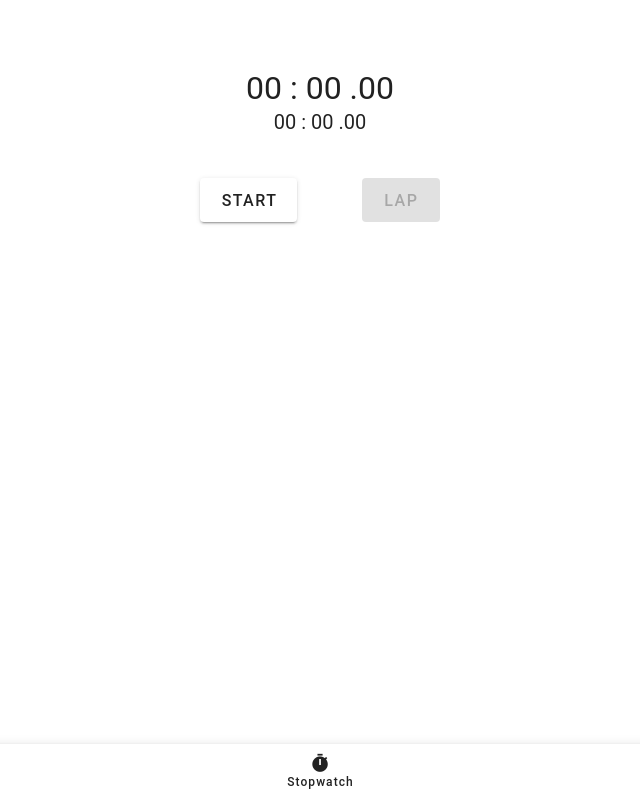
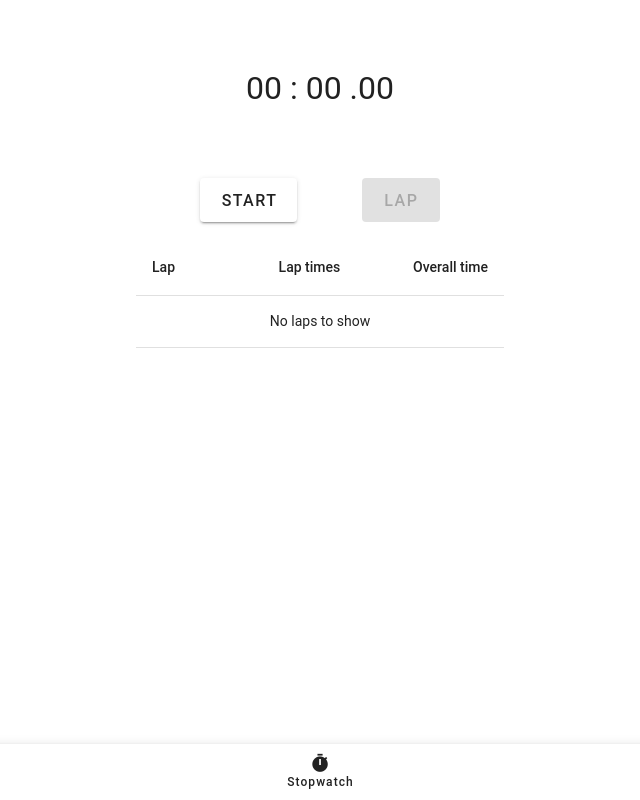
Before and after one commit to kadir-y/clock, a Vue app: page /stopwatch in a window 1280 px wide. Shown: the whole page, without its empty margins (320-960 px from the left). Built offline with nearby package versions, Linux system fonts and the light colour scheme.

Commit message:
Reset action and some bugs fixed

```diff
--- a/src/App.vue
+++ b/src/App.vue
@@ -5,7 +5,6 @@
       <v-bottom-navigation>
         <v-btn value="stopwatch">
           <v-icon>mdi-timer</v-icon>
-
           <span>Stopwatch</span>
         </v-btn>
       </v-bottom-navigation>
--- a/src/pages/stopwatch.vue
+++ b/src/pages/stopwatch.vue
@@ -1,7 +1,7 @@
 <template>
   <div class="stopwatch">
     <div class="overallTime">{{ displayOverallTime }}</div>
-    <div class="lapTime">{{ displayLapTime }}</div>
+    <div class="lapTime">{{ laps.length > 1 ? displayLapTime : '' }}</div>
     <div class="buttons">
       <template v-if="!stopped">
         <v-btn v-if="!running" size="large" @click="startHandler">Start</v-btn>
@@ -14,9 +14,9 @@
     </div>
 
     <v-data-table-virtual
-      v-if="laps.length > 1"
       :headers="table.headers"
       :items="displayLaps"
+      no-data-text="No laps to show"
       height="22rem"
       item-value="index"
     ></v-data-table-virtual>
@@ -62,12 +62,11 @@ export default {
     fitToTime (time) {
       const parser = new dateParser()
       const { hours, minutes, seconds, miliseconds } = parser.mixed(time)
-      return `
-        ${hours === 0 ? '' : hours.toString() + ':'}
-        ${minutes < 10 ? '0' + minutes.toString() : minutes}
-         : ${seconds < 10 ? '0' + seconds.toString() : seconds}
-         .${miliseconds < 100 ? '0' + miliseconds.toString().slice(0, 1) : miliseconds.toString().slice(0, 2)}
-      `
+      return  (hours === 0 ? '' : (hours < 10 ? '0' + hours.toString() : hours.toString()) + ' : ') +
+        (minutes < 10 ? '0' + minutes.toString() : minutes) +
+        (' : ' + (seconds < 10 ? '0' + seconds.toString() : seconds)) +
+        (' .' + (miliseconds < 100 ? '0' + miliseconds.toString().slice(0, 1) : miliseconds.toString().slice(0, 2)))
+
     },
     runStopwatachInterval () {
       this.stopwatchInterval = setInterval(() => {
@@ -102,7 +101,10 @@ export default {
       // this.finishToLap()
 
       this.laps = []
-      this.overAllTime = 0
+      this.overallTime = 0
+
+      this.displayOverallTime = this.fitToTime(0)
+      this.displayLapTime= this.fitToTime(0)
     },
     resumeHandler () {
       this.stopped = false
@@ -140,8 +142,6 @@ export default {
       lastLap.lapTime += lastLog.endTime - lastLog.startTime
       this.overallTime += lastLog.endTime - lastLog.startTime
     },
-    runStopwatchInterval () {
-    },
     saveLapsToHistory () {
       const stopwatchHistory = JSON.parse(localStorage.getItem("stopwatchHistory"))
       if (stopwatchHistory.length >= 50) stopwatchHistory.shift()
@@ -163,7 +163,7 @@ export default {
       .reverse()
     }
   },
-  beforeCreate () {
+  mounted () {
     // check history and create if not created
     // const stopwatchHistory = localStorage.getItem("stopwatchHistory")
     // if (!stopwatchHistory) localStorage.setItem("stopwatchHistory", "[]")
```
Also changed, not shown: 2 other files (tests, documents, lock files or other folders).
